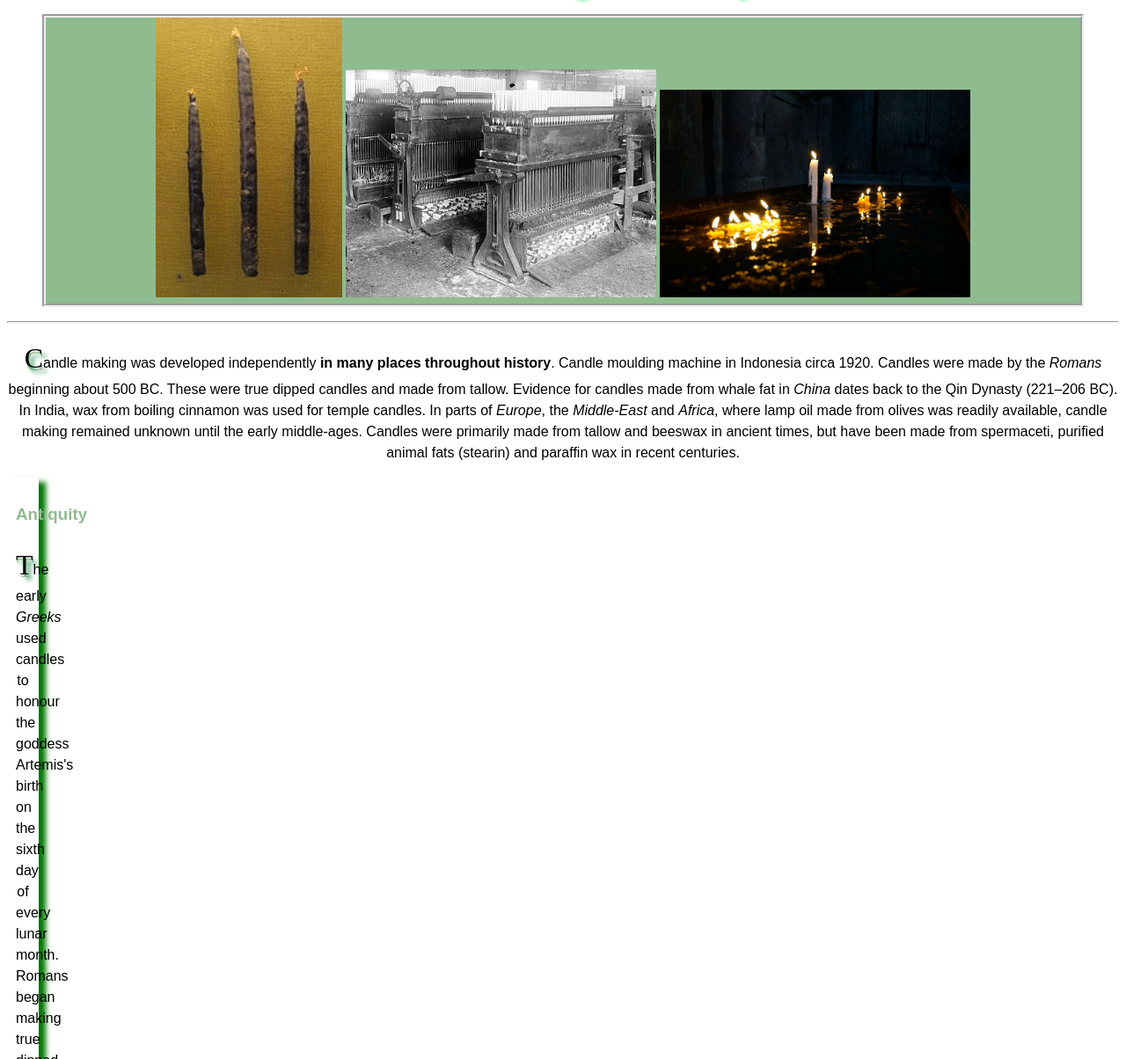
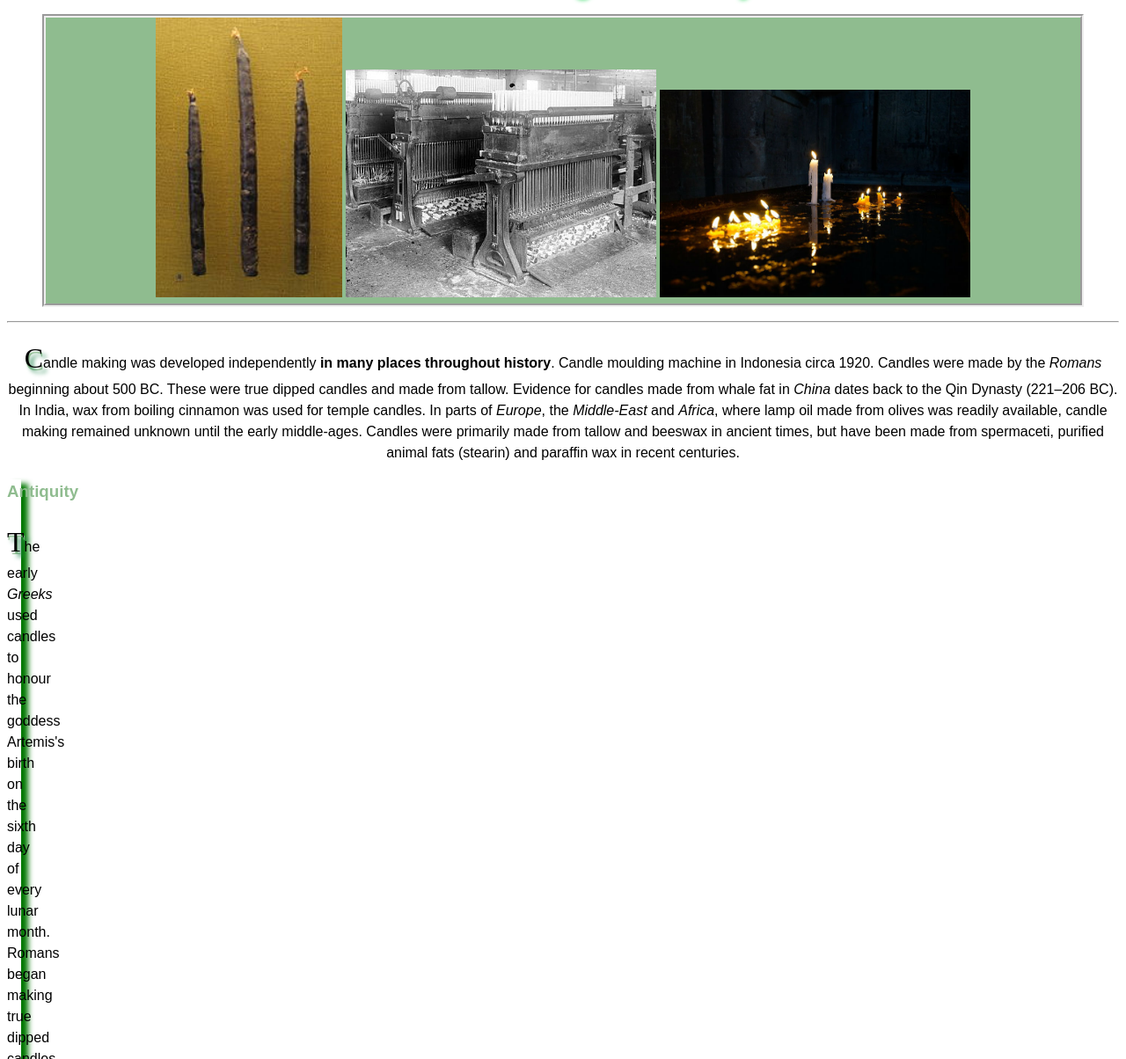
Before and after one commit to CristianaBV/useofcandles, a plain HTML site: page index.html in a window 1280 px wide. Shown: the part 96-1300 px from the top of the page at 88% size. Drawn offline with Linux system fonts and the light colour scheme.

Commit message:
Update main.css
setting box

```diff
--- a/main.css
+++ b/main.css
@@ -23,12 +23,9 @@ h3{color: rgb(143,188,143); /* darkseagreen */
 #antiquity {box-sizing:16px;
 Box-shadow: 8px 5px 6px #070 ;
 width:16px;
-padding:10px ;
+padding: 0em 7em 7em #f90 ;
 border:12px ;
 Border-color:rgb(143,188,143) ; /*darkseagreen*/
-display:block-inline ;
-text-align: center ;
-
 }
 
 #modern{overflow: visible ;
```
